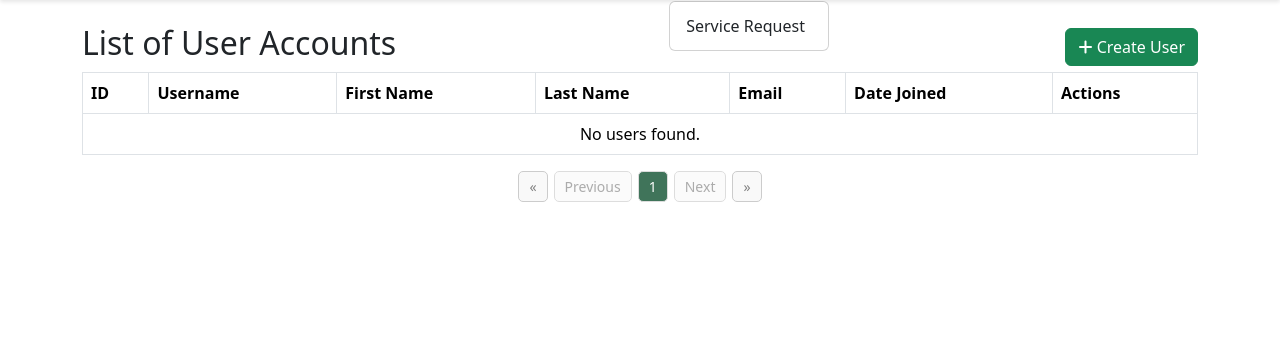
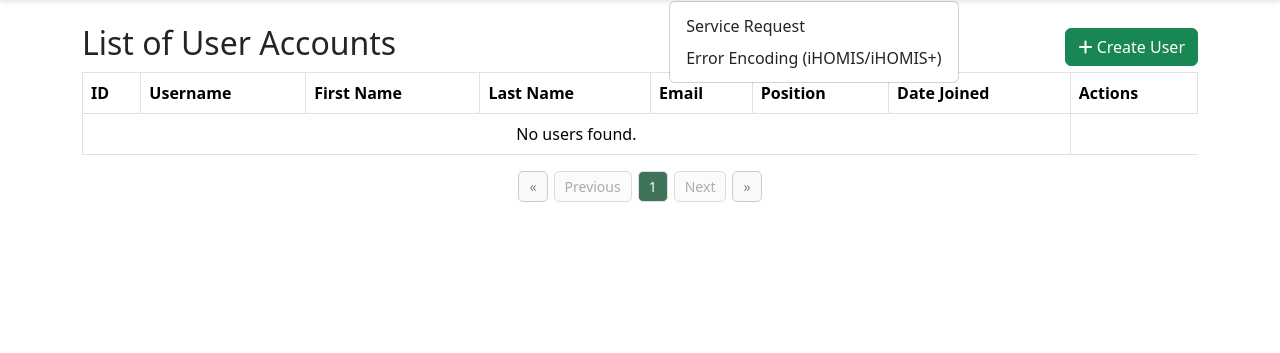
Before and after one commit to My16/Inventory-System, a Django app: page /list-users/ in a window 1280 px wide, after a click on "Maintenance & Repairs"; the page is wider, and only the part inside the window is pictured. Shown: the part 128-481 px from the top of that part. Run offline with Django 5.2, Linux system fonts and the light colour scheme; the visitor is signed in with stand-in values (Sample User, id 1); data comes from the database, SQL or seed files in the repository; data that the repository does not hold is empty; some libraries are stand-ins or nearby versions.

Commit message:
Start Error Encoding and add User Position

```diff
--- a/Inventory_System/templates/createuser.html
+++ b/Inventory_System/templates/createuser.html
@@ -21,6 +21,7 @@
                 <th>First Name</th>
                 <th>Last Name</th>
                 <th>Email</th>
+                <th>Position</th>
                 <th>Date Joined</th>
                 <th>Actions</th>
             </tr>
@@ -33,6 +34,13 @@
                 <td>{{ user.first_name }}</td>
                 <td>{{ user.last_name }}</td>
                 <td>{{ user.email }}</td>
+                <td>
+                    {% if user.userprofile %}
+                        {{ user.userprofile.position }}
+                    {% else %}
+                        Not specified
+                    {% endif %}
+                </td>
                 <td>{{ user.date_joined }}</td>
                 <td>
                     <div class="dropdown">
@@ -126,6 +134,12 @@
                                 <option value="{{ office.id }}">{{ office.office_name }}</option>
                             {% endfor %}
                         </select>
+                    </div>
+
+                    <!-- Assign to Position -->
+                    <div class="mb-3">
+                        <label for="position" class="form-label">Assign to Position</label>
+                        <input type="text" class="form-control" id="position" name="position">
                     </div>
 
                     <!-- Assign to Group -->
--- a/Inventory_System/templates/home.html
+++ b/Inventory_System/templates/home.html
@@ -124,8 +124,8 @@
                             </a>
                             <ul class="dropdown-menu">
                                 <li><a class="dropdown-item" href="{% url 'service_request' %}">Service Request</a></li>
-                                <!-- <li><a class="dropdown-item" href="#">Log Maintenance Requests</a></li>
-                                <li><a class="dropdown-item" href="#">Schedule & Track Repairs</a></li> -->
+                                <li><a class="dropdown-item" href="#">Error Encoding (iHOMIS/iHOMIS+)</a></li>
+                                <!-- <li><a class="dropdown-item" href="#">Schedule & Track Repairs</a></li> -->
                             </ul>
                         </li>
                         {% endif %}
--- a/Inventory_System/views.py
+++ b/Inventory_System/views.py
@@ -30,6 +30,7 @@ from django.http import FileResponse, Http404
 from reportlab.pdfgen import canvas
 from reportlab.lib.pagesizes import letter
 from PyPDF2 import PdfReader, PdfWriter
+from .models import UserProfile
 
 # Create your views here.
 def loginPage(request):
@@ -245,7 +246,7 @@ def update_office(request, office_id):
 def list_users(request):
     user = request.user
     groups = Group.objects.all()
-    users = User.objects.all().order_by("id")  # Fetch all users ordered by ID
+    users = User.objects.all().select_related("userprofile").order_by("id") # Fetch all users ordered by ID
     offices = Office.objects.all().order_by("id")  # Fetch all offices
 
     paginator = Paginator(users, 10)  # Show 10 users per page
@@ -257,6 +258,7 @@ def list_users(request):
         'display_name': user.get_full_name() if user.get_full_name() else user.username,
         'groups': groups,
         'offices': offices,
+
     }
 
     return render(request, "createuser.html", context)
@@ -273,6 +275,7 @@ def create_user(request):
         confirm_password = request.POST['confirm_password']
         group_id = request.POST.get('group')  # Get the selected group ID from the form
         office_id = request.POST.get('office')  # Get the selected office ID from the form
+        position = request.POST.get('position')  # Get the position from the form
 
         # Validate if passwords match
         if password != confirm_password:
@@ -292,7 +295,10 @@ def create_user(request):
         user = User.objects.create_user(username=username, email=email, password=password)
         user.first_name = first_name
         user.last_name = last_name
+
         user.save()
+
+        UserProfile.objects.create(user=user, position=position)
 
         # Assign Group to user
         if group_id:
@@ -527,7 +533,7 @@ def print_service_request(request, pk):
         raise Http404("Service request not found")
 
     # Path to your PDF template
-    template_path = os.path.join(settings.BASE_DIR, "Inventory_System/static/forms/Service Request.pdf")
+    template_path = os.path.join(settings.BASE_DIR, "Inventory_System/static/forms/FM-IT-001 Service Request.pdf")
 
     # Create a buffer for the overlay
     packet = io.BytesIO()
@@ -593,12 +599,15 @@ def print_service_request(request, pk):
     can.setFont("Helvetica", 10)
     can.drawString(465, 670, sr.submission_date.strftime("%m   %d    %Y"))
     draw_wrapped_text(can, sr.description, 290, 605, max_width=260, spacing_multiplier=1.3)
-    can.drawString(165, 670, sr.requestor.get_full_name())
+    can.drawString(80, 378, sr.requestor.get_full_name())
+    can.drawString(80, 342, sr.requestor.userprofile.position if hasattr(sr.requestor, 'userprofile') and sr.requestor.userprofile.position else "Not specified")
+    can.drawString(165, 670, sr.office.office_name if sr.office else "")
     can.drawString(165, 655, sr.office.location or "—")
     can.drawString(400, 235, sr.assigned_to.get_full_name() if sr.assigned_to else "—")
     can.drawString(45, 235, sr.submission_date.strftime("%m/%d/%Y"))
     draw_wrapped_text(can, sr.action_taken or "No action taken", x=190, y=235, max_width=190, spacing_multiplier=1.3)
     can.drawString(325, 180, sr.submission_date.strftime("%m     %d    %Y"))
+    can.drawString(80, 82, sr.requestor.get_full_name())
     can.drawString(325, 82, sr.submission_date.strftime("%m     %d    %Y"))
 
     # Save overlay
```
Also changed, not shown: Inventory_System/models.py (+7 -0 lines), Inventory_System/templates/service_request.html (+14 -1 lines), Inventory_System/migrations/0010_userpermission_position.py (added), Inventory_System/migrations/0011_remove_userpermission_position_userprofile.py (added), Inventory_System/static/css/service_request.css (added), 3 other files.
